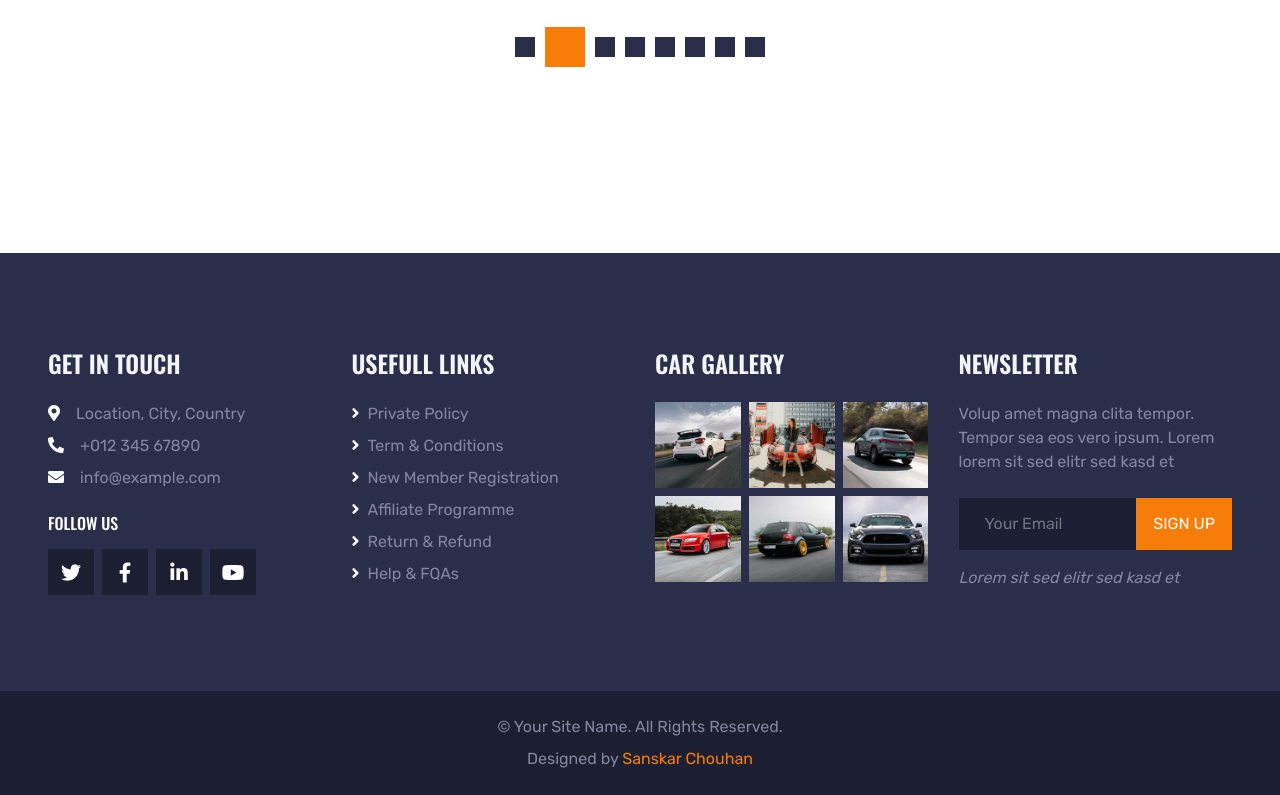
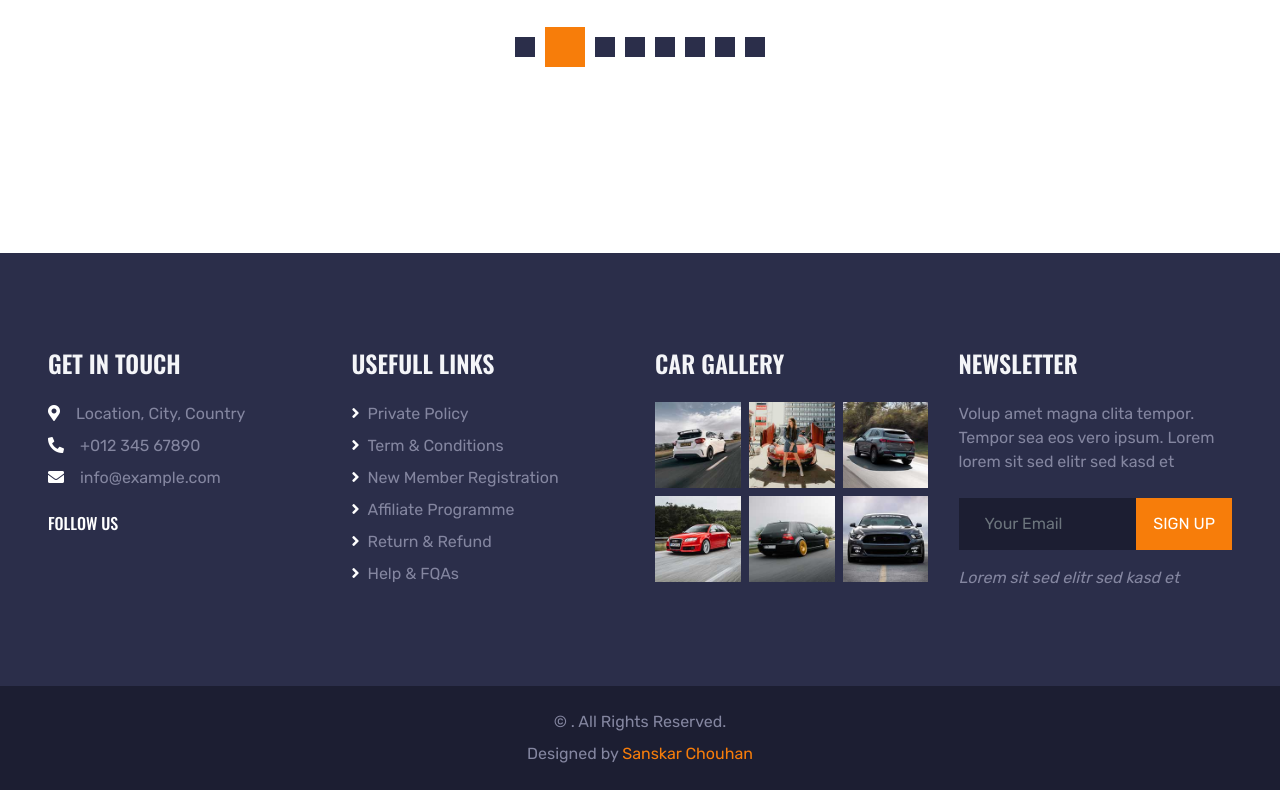
Before and after one commit to S-unny2001/Car_rental_system.github.io, a plain HTML site: page index.html in a window 1280 px wide. Shown: the part 8417-9212 px from the top of the page. Drawn offline with nearby package versions, Linux system fonts and the light colour scheme.

Commit message:
Update index.html

```diff
--- a/index.html
+++ b/index.html
@@ -717,13 +717,7 @@
                 <p class="mb-2"><i class="fa fa-map-marker-alt text-white mr-3"></i>Location, City, Country</p>
                 <p class="mb-2"><i class="fa fa-phone-alt text-white mr-3"></i>+012 345 67890</p>
                 <p><i class="fa fa-envelope text-white mr-3"></i>info@example.com</p>
-                <h6 class="text-uppercase text-white py-2">Follow Us</h6>
-                <div class="d-flex justify-content-start">
-                    <a class="btn btn-lg btn-dark btn-lg-square mr-2" href="https://freewebsitecode.com/"><i class="fab fa-twitter"></i></a>
-                    <a class="btn btn-lg btn-dark btn-lg-square mr-2" href="https://facebook.com/freewebsitecode/"><i class="fab fa-facebook-f"></i></a>
-                    <a class="btn btn-lg btn-dark btn-lg-square mr-2" href="https://freewebsitecode.com/"><i class="fab fa-linkedin-in"></i></a>
-                    <a class="btn btn-lg btn-dark btn-lg-square" href="https://youtube.com/freewebsitecode"><i class="fab fa-youtube"></i></a>
-                </div>
+		    <h6 class="text-uppercase text-white py-2">Follow Us</h6>
             </div>
             <div class="col-lg-3 col-md-6 mb-5">
                 <h4 class="text-uppercase text-light mb-4">Usefull Links</h4>
@@ -775,7 +769,7 @@
         </div>
     </div>
     <div class="container-fluid bg-dark py-4 px-sm-3 px-md-5">
-        <p class="mb-2 text-center text-body">&copy; <a href=""></a>Your Site Name</a>. All Rights Reserved.</p>
+        <p class="mb-2 text-center text-body">&copy; <a href=""></a></a>. All Rights Reserved.</p>
 
 
         <p class="m-0 text-center text-body">Designed by <a href="">Sanskar Chouhan</a></p>
```
